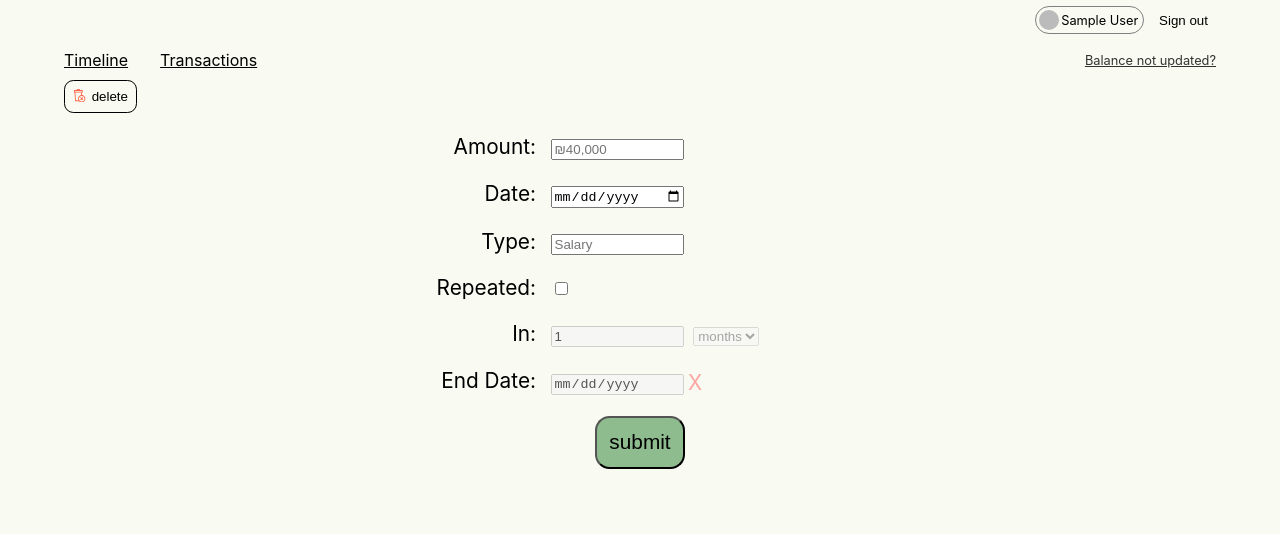
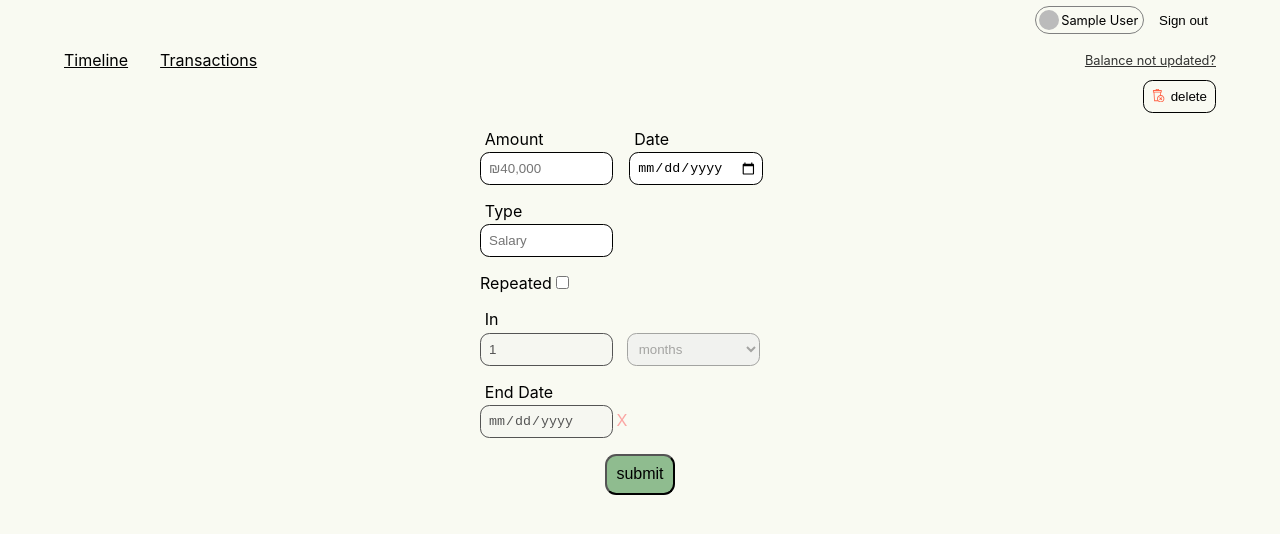
Before and after one commit to shamit6/get-there, a Next.js app: page /transactions/1 in a window 1280 px wide. Shown: the top 534 px of the page. Built offline with nearby package versions, Linux system fonts and the light colour scheme; no server answers; the database is empty; sample sign-in values are in the browser's storage.

Commit message:
form transaction - new style

```diff
--- a/hooks/useTransactions.tsx
+++ b/hooks/useTransactions.tsx
@@ -37,7 +37,8 @@ export default function useTransactions() {
     { refreshInterval: 5000 }
   )
 
-  const deleteTrasaction = useCallback(async (transactionId: string) => {
+  const deleteTrasaction = useCallback(
+    async (transactionId: string) => {
       await mutate((transactionConfigs: TransactionConfig[] = []) => {
         return _.remove(
           transactionConfigs,
@@ -51,25 +52,35 @@ export default function useTransactions() {
       }).then(() => {
         return mutate()
       })
-  }, [mutate])
+    },
+    [mutate]
+  )
 
-  const upsertTrasaction = useCallback(async (transactionConfig: TransactionConfig) => {
+  const upsertTrasaction = useCallback(
+    async (transactionConfig: TransactionConfig) => {
       await mutate((transactionConfigs: TransactionConfig[] | undefined) => {
-      return upsertToTrasactioList(transactionConfigs || [], transactionConfig)
+        return upsertToTrasactioList(
+          transactionConfigs || [],
+          transactionConfig
+        )
       }, false)
 
-    const isNewTransaction = !transactionConfig.id
+      const { id, ...transactionData } = transactionConfig
+      const isNewTransaction = !id
       const url = isNewTransaction
         ? '/api/transaction-configs'
-      : `/api/transaction-configs/${transactionConfig.id}`
+        : `/api/transaction-configs/${id}`
+
       fetch(url, {
         method: isNewTransaction ? 'POST' : 'PUT',
         headers: { 'Content-Type': 'application/json' },
-      body: JSON.stringify(transactionConfig),
+        body: JSON.stringify(transactionData),
       }).then(() => {
         return mutate()
       })
-  }, [])
+    },
+    []
+  )
 
   return {
     transactions: data,
--- a/pages/transactions/[id].tsx
+++ b/pages/transactions/[id].tsx
@@ -22,7 +22,13 @@ function PersistTransactionForm() {
       {isLoading ? (
         <Loader />
       ) : (
-        <>
+        <div
+          style={{
+            display: 'flex',
+            flexDirection: 'column',
+            alignItems: 'flex-end',
+          }}
+        >
           <Button
             text="delete"
             bordered
@@ -30,7 +36,7 @@ function PersistTransactionForm() {
             icon={<Delete />}
           />
           <Form transactionConfig={transaction!} />
-        </>
+        </div>
       )}
     </Layout>
   )
--- a/pages/transactions/form/Form.module.scss
+++ b/pages/transactions/form/Form.module.scss
@@ -1,34 +1,92 @@
 .form {
   display: flex;
-  flex-direction: column;
+  flex-wrap: wrap;
   max-width: 20em;
   margin: auto;
-  font-size: 1.3em;
+
+  hr {
+    width: 100%;
+    border: 0;
+  }
+
+  &.submitted {
+    input:required:invalid {
+      outline: none;
+      border-color: #c00000;
+      box-shadow: inset 0px 0px 0px 1px #c00000;
+    }
+
+    input:required:invalid + span {
+      position: absolute;
+    }
+
+    input:required:invalid + span::after {
+      content: "required";
+      top: -0.75rem;
+      position: absolute;
+      right: 0.5rem;
+      color: #c00000;
+      font-size: 0.6em;
+    }
+  }
 
   .field {
     margin-top: 1em;
+    margin-right: 1em;
 
-    label {
+   label {
       width: 5em;
-      display: inline-block;
-      text-align: end;
-      margin-right: .7em;
+      margin-left: 0.3em;
+      margin-bottom: 0.2em;
+      display: block;
     }
 
-    input[type="date"], input[type="text"] , input[type="number"]{
+    input {
+      outline: none;
+    }
+
+    input[type='date'],
+    input[type='text'],
+    input[type='number'],
+    select {
       width: 10em;
+      padding: 0.6em;
+      border: 1px solid;
+      border-radius: 0.7em;
     }
+
+    input[type='date'] {
+      padding: 0.525em;
+
+      &::-webkit-calendar-picker-indicator {
+        width: 1em;
+        padding: 0px;
+        margin: 0px;
+        margin-top: 0px;
+      }
+    }
+    select {
+      padding: 0.525em;
+    }
+  }
+
+  .repeatedField {
+    margin-top: 1em;
+    margin-right: 1em;
+    width: 100%;
+    display: inline-block;
   }
 
   .submitButton {
     align-self: center;
     margin-top: 1em;
     font-size: 1em;
+    margin: auto;
   }
 
   .clearInput {
     display: inline-block;
-    margin-left: .2em;
+    margin-left: 0.2em;
     vertical-align: middle;
     color: rgb(251 131 131);
     cursor: pointer;
--- a/pages/transactions/form/index.tsx
+++ b/pages/transactions/form/index.tsx
@@ -7,15 +7,17 @@ import useTransaction from '../../../hooks/useTransactions'
 import { TransactionConfig } from '../../../utils/types'
 import { format } from 'date-fns'
 import Button from '../../../components/button'
+import classNames from 'classnames'
 
 export default function Form({
   transactionConfig,
 }: {
   transactionConfig?: TransactionConfig
 }) {
-  const { register, handleSubmit, watch, control, setValue } = useForm({
+  const { register, handleSubmit, watch, control, formState } = useForm({
     shouldUseNativeValidation: false,
   })
+
   const router = useRouter()
   const { upsertTrasaction } = useTransaction()
   const onSubmit = useCallback(
@@ -26,6 +28,7 @@ export default function Form({
       const newTransactionData: TransactionConfig = {
         ...rest,
         amount: Number(amount),
+        id: transactionConfig?.id,
       }
       if (repeated) {
         newTransactionData.timePeriod = timePeriod
@@ -42,17 +45,25 @@ export default function Form({
 
   const isRepeated = watch('repeated', !!transactionConfig?.timePeriod)
   const endDateEl = useRef<HTMLInputElement>(null)
+  console.log(formState)
 
   return (
-    <form onSubmit={handleSubmit(onSubmit)} className={styles.form}>
+    <form
+      onSubmit={handleSubmit(onSubmit)}
+      className={classNames(styles.form, {
+        [styles.submitted]: formState.isSubmitted,
+      })}
+      noValidate
+    >
       <div className={styles.field}>
-        <label>Amount: </label>
+        <label>Amount</label>
         <Controller
           control={control}
           name="amount"
           rules={{ required: true }}
           defaultValue={transactionConfig?.amount}
           render={({ field: { onChange, onBlur, value } }) => (
+            <>
               <NumberFormat
                 onValueChange={({ value }) => onChange(value)}
                 onBlur={onBlur}
@@ -60,40 +71,49 @@ export default function Form({
                 placeholder="₪40,000"
                 thousandSeparator={true}
                 prefix={'₪'}
+                required
               />
+              <span />
+            </>
           )}
         />
       </div>
       <div className={styles.field}>
-        <label>Date: </label>
+        <label>Date</label>
         <Controller
           control={control}
           name="date"
           rules={{ required: true }}
           defaultValue={transactionConfig?.date}
           render={({ field: { onChange, value } }) => (
+            <>
               <input
                 type="date"
                 onChange={(e) => {
                   onChange(e.target.valueAsDate)
                 }}
                 value={value && format(value, 'yyyy-MM-dd')}
+                required
               />
+              <span />
+            </>
           )}
         />
       </div>
       <div className={styles.field}>
-        <label>Type: </label>
+        <label>Type</label>
         <input
           id="type"
           type="text"
           placeholder="Salary"
           defaultValue={transactionConfig?.type}
-          {...register('type', { required: true })}
+          {...register('type', { required: 'error message' })}
+          required
         />
+        <span />
       </div>
-      <div className={styles.field}>
-        <label htmlFor="repeated">Repeated:</label>
+      <div className={styles.repeatedField}>
+        <label htmlFor="repeated">Repeated</label>
         <input
           type="checkbox"
           id="repeated"
@@ -102,18 +122,20 @@ export default function Form({
         />
       </div>
       <div className={styles.field}>
-        <label>In: </label>
+        <label>In</label>
         <input
           type="number"
           defaultValue={transactionConfig?.periodAmount || 1}
           disabled={!isRepeated}
-          style={{ width: '4 em', marginRight: '.7em' }}
           {...register('periodAmount', { required: isRepeated })}
+          required={isRepeated}
         />
+        <span />
         <select
           {...register('timePeriod')}
           defaultValue={transactionConfig?.timePeriod || 'month'}
           disabled={!isRepeated}
+          style={{ marginLeft: '1em' }}
         >
           <option value="week">weeks</option>
           <option value="month">months</option>
@@ -121,7 +143,7 @@ export default function Form({
         </select>
       </div>
       <div className={styles.field}>
-        <label>End Date: </label>
+        <label>End Date</label>
         <Controller
           control={control}
           name="endDate"
@@ -150,6 +172,7 @@ export default function Form({
           )}
         />
       </div>
+      <hr />
       <Button text="submit" primary className={styles.submitButton} />
     </form>
   )
```
Lines whose indentation alone changed are shown as unchanged.
